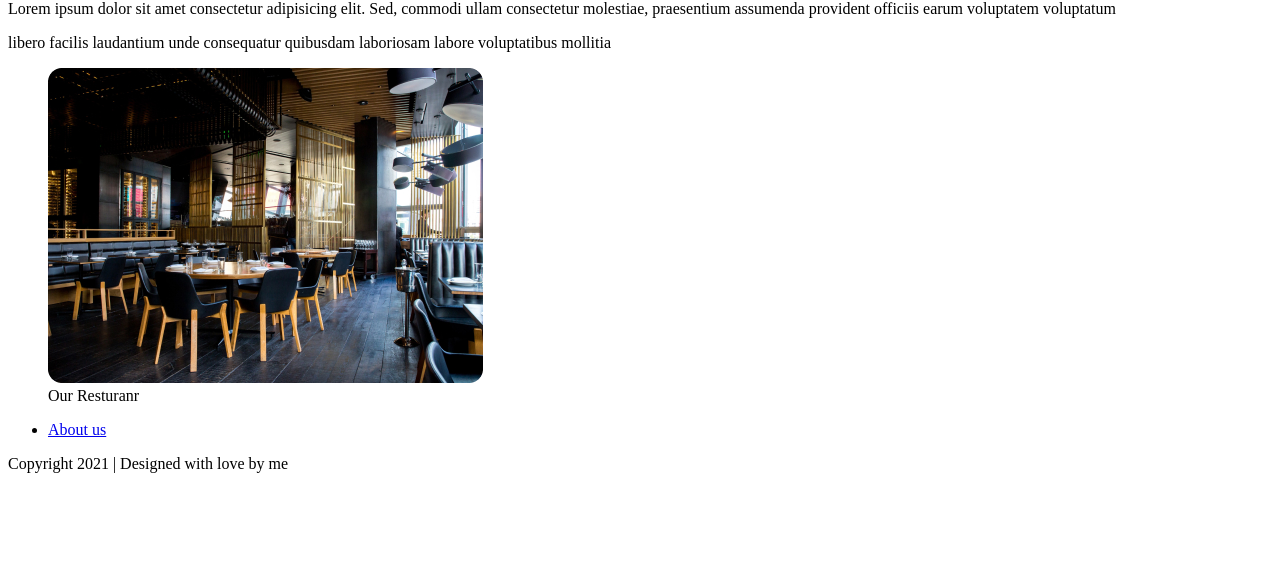
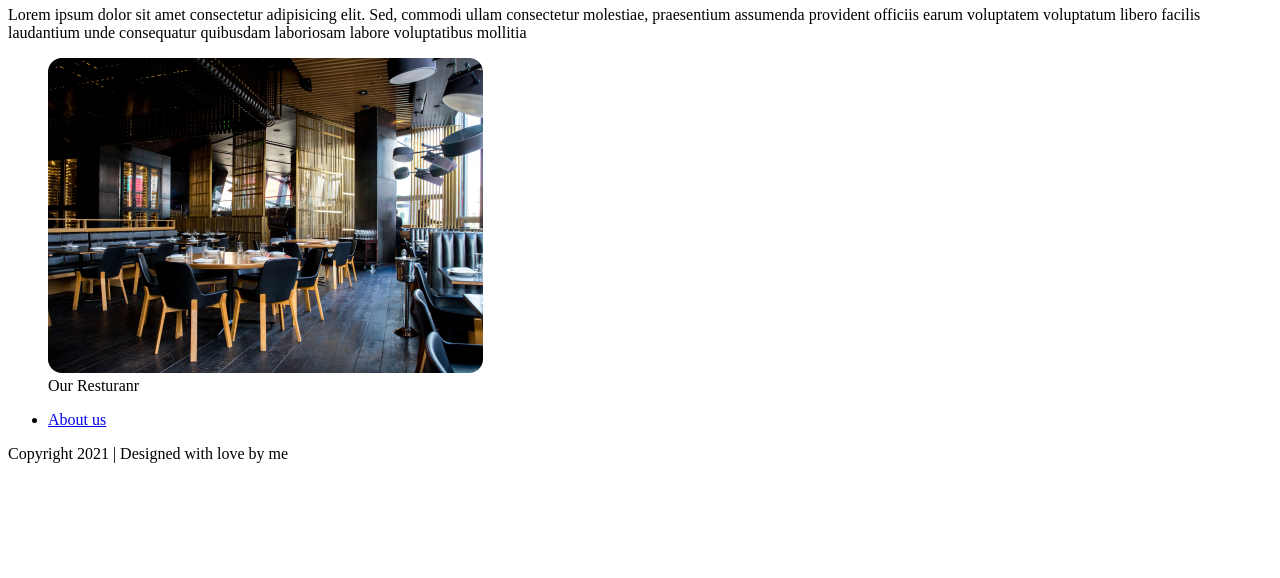
Before and after one commit to Carlit060/Web-II-prj, a plain HTML site: page Franco's Project WEBII/index.html in a window 1280 px wide. Shown: the part 222-800 px from the top of the page. Drawn offline with Linux system fonts and the light colour scheme.

Commit message:
Update index.html

```diff
--- a/Franco's Project WEBII/index.html
+++ b/Franco's Project WEBII/index.html
@@ -22,19 +22,20 @@
     </header>
 
     <section>
-
-        <article>
             <header>
+                <div>
                 <h2>Discover</h2>
                 <h1>Our Story</h1>
-                <p>Lorem ipsum dolor sit amet consectetur adipisicing elit. Sed, commodi ullam consectetur molestiae, praesentium assumenda provident officiis earum voluptatem voluptatum</p>
-                <p2>libero facilis laudantium unde consequatur quibusdam laboriosam labore voluptatibus mollitia</p2>
+                <p>Lorem ipsum dolor sit amet consectetur adipisicing elit. Sed, commodi ullam consectetur molestiae, praesentium assumenda provident officiis earum voluptatem voluptatum
+                libero facilis laudantium unde consequatur quibusdam laboriosam labore voluptatibus mollitia</p>
+                </div>
+                <div>
                 <figure>
                     <img class="bar" src="assets/ourstory.jpg" alt="bar image" />
                     <figcaption>Our Resturanr</figcaption>
                 </figure>
+                </div>
             </header>
-        </article>
     </section>
     <footer>
         <ul>
```
